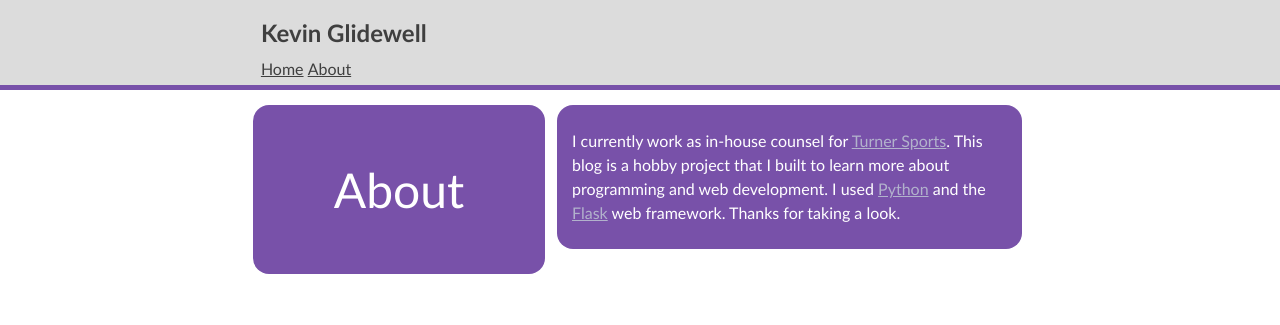
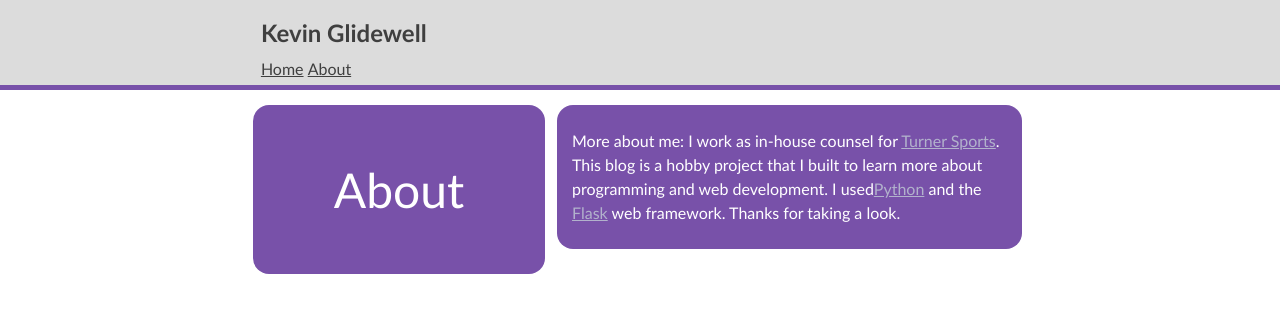
Before and after one commit to kpglide/blog, a Flask app: page /about in a window 1280 px wide. Shown: the top 325 px of the page. Run offline with Flask 2, Linux system fonts and the light colour scheme; some libraries are stand-ins or nearby versions.

Commit message:
updated about text

```diff
--- a/app/templates/about.html
+++ b/app/templates/about.html
@@ -7,7 +7,7 @@
 </div>
 
 <div id="about_body">
-	<p>I currently work as in-house counsel for <a href="http://www.turner.com/brands/turner-sports" target="_blank">Turner Sports</a>.  This blog is a hobby project that I built to learn more about programming and web development.  I used <a href="https://www.python.org/" target="_blank">Python</a> and the <a href="http://flask.pocoo.org/" target="_blank">Flask</a> web framework.  Thanks for taking a look.</p>
+	<p>More about me:  I work as in-house counsel for <a href="http://www.turner.com/brands/turner-sports" target="_blank">Turner Sports</a>.  This blog is a hobby project that I built to learn more about programming and web development.  I used<a href="https://www.python.org/" target="_blank">Python</a> and the <a href="http://flask.pocoo.org/" target="_blank">Flask</a> web framework.  Thanks for taking a look.</p>
 </div>
 
 
--- a/app/templates/index.html
+++ b/app/templates/index.html
@@ -56,7 +56,7 @@
 </div>
 
 <div id="sidebar">
-	<div>About</div><br>I'm a technology and media lawyer who lives in Atlanta, Georgia.<a href="{{ url_for('main.about') }}">More</a>
+	<div>About</div><br>Hi, I'm a technology and media lawyer living in Atlanta, Georgia. <a href="{{ url_for('main.about') }}">More</a>
 </div>
 
 {% endblock %}
```
